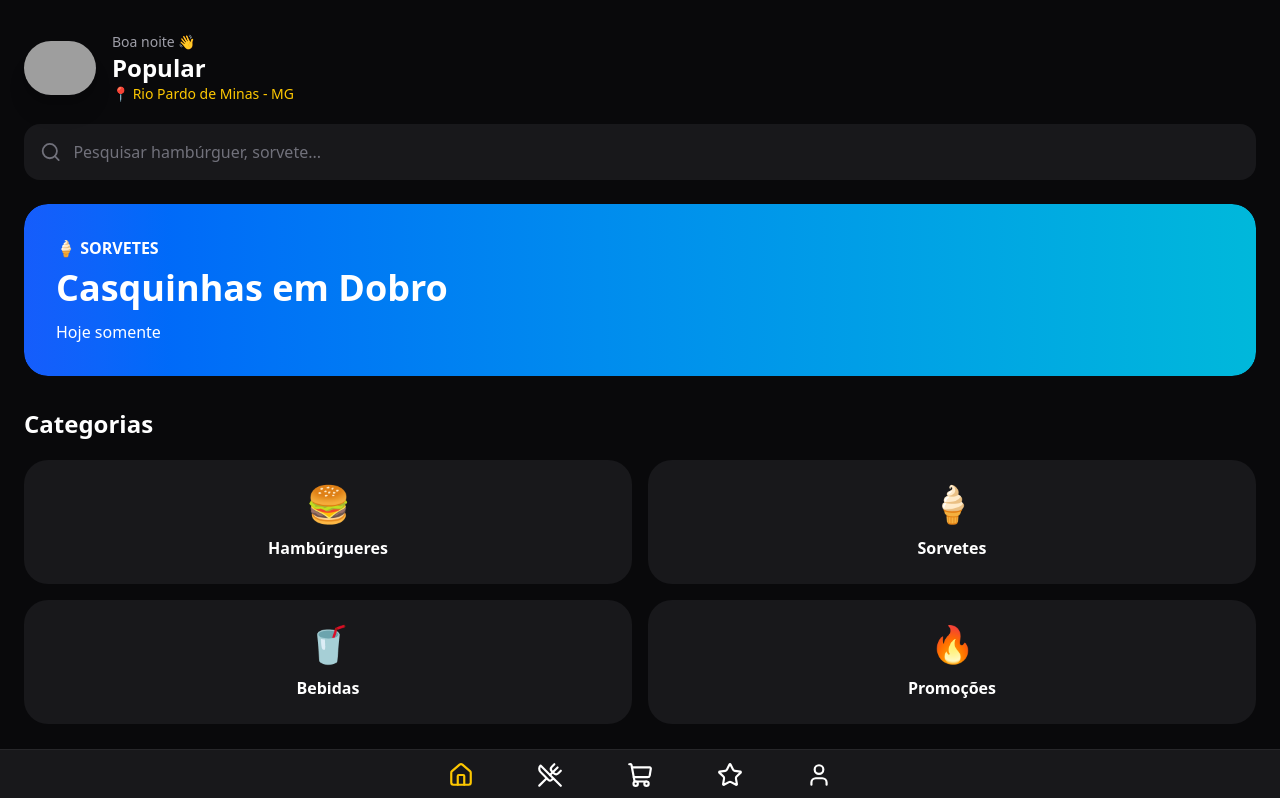
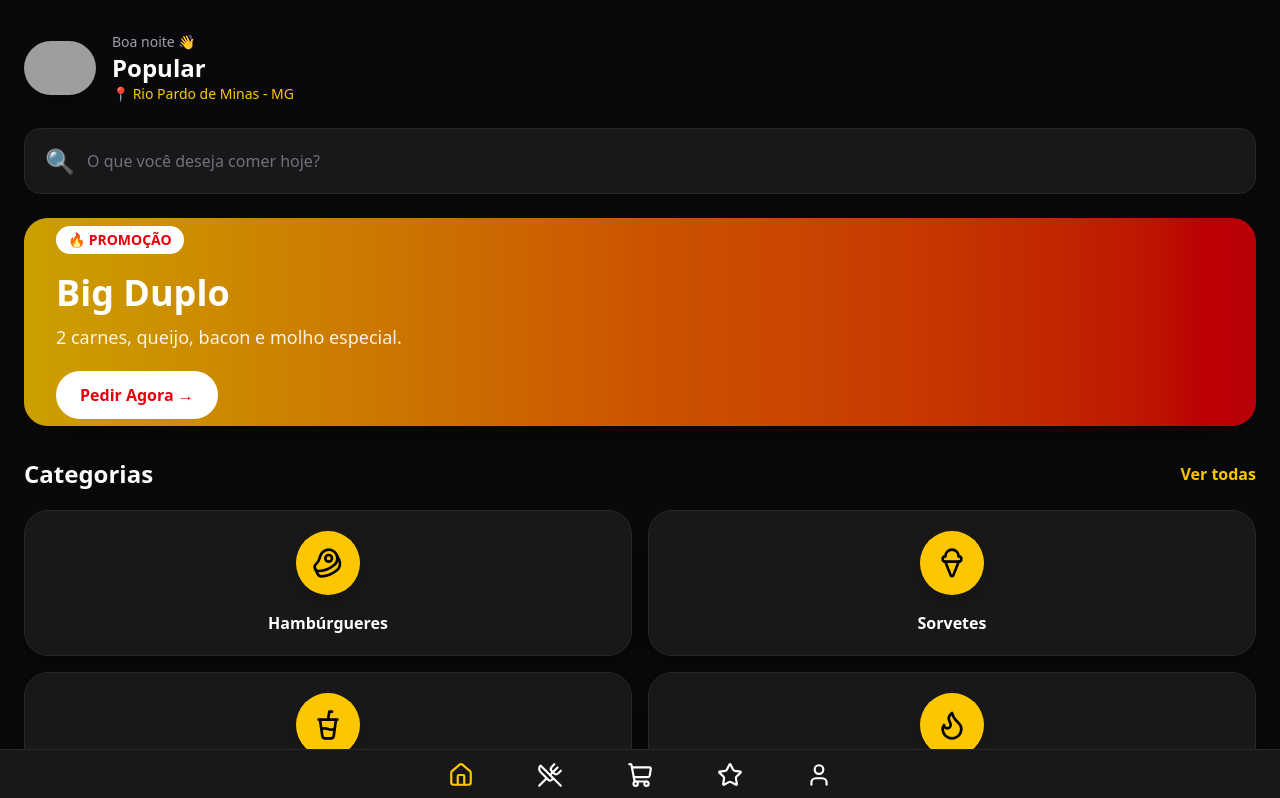
Before and after one commit to UniversalKnowledgeEcosystem/popular-app, a Next.js app: page / in a window 1280 px wide. Shown: the top 798 px of the page. Built offline with nearby package versions, Linux system fonts and the light colour scheme; grey boxes are pictures that could not be loaded.

Commit message:
Corrige pagina inicial popular

```diff
--- a/app/components/Banner.tsx
+++ b/app/components/Banner.tsx
@@ -1,45 +1,29 @@
-"use client";
-
-import { Swiper, SwiperSlide } from "swiper/react";
-import { Autoplay } from "swiper/modules";
-
-import "swiper/css";
-
 export default function Banner() {
   return (
-    <Swiper
-      modules={[Autoplay]}
-      autoplay={{ delay: 3500 }}
-      loop
-      className="rounded-3xl"
-    >
-      <SwiperSlide>
-        <div className="bg-gradient-to-r from-yellow-400 to-orange-500 rounded-3xl p-8">
-          <p className="font-bold">🍔 COMBO DA SEMANA</p>
+    <div className="relative overflow-hidden rounded-3xl h-52 bg-gradient-to-r from-yellow-400 via-orange-500 to-red-600 shadow-2xl">
 
-          <h2 className="text-4xl font-black mt-2">
-            X-Burger + Batata + Refri
-          </h2>
+      <div className="absolute inset-0 bg-black/20" />
 
-          <p className="mt-3">
-            Apenas R$ 29,90
-          </p>
-        </div>
-      </SwiperSlide>
+      <div className="relative z-10 h-full flex flex-col justify-center px-8">
 
-      <SwiperSlide>
-        <div className="bg-gradient-to-r from-blue-600 to-cyan-500 rounded-3xl p-8">
-          <p className="font-bold">🍦 SORVETES</p>
+        <span className="bg-white text-red-600 font-black px-3 py-1 rounded-full w-fit text-sm">
+          🔥 PROMOÇÃO
+        </span>
 
-          <h2 className="text-4xl font-black mt-2">
-            Casquinhas em Dobro
-          </h2>
+        <h2 className="text-4xl font-black text-white mt-4 leading-tight">
+          Big Duplo
+        </h2>
 
-          <p className="mt-3">
-            Hoje somente
-          </p>
-        </div>
-      </SwiperSlide>
-    </Swiper>
+        <p className="text-white/90 mt-2 text-lg">
+          2 carnes, queijo, bacon e molho especial.
+        </p>
+
+        <button className="mt-5 bg-white text-red-600 font-black px-6 py-3 rounded-full w-fit hover:scale-105 transition">
+          Pedir Agora →
+        </button>
+
+      </div>
+
+    </div>
   );
 }
--- a/app/components/Categories.tsx
+++ b/app/components/Categories.tsx
@@ -1,15 +1,28 @@
 import CategoryCard from "./CategoryCard";
+import { categories } from "../../data/categories";
 
 export default function Categories() {
   return (
     <section className="px-6 mt-8">
-      <h2 className="text-2xl font-bold mb-5">Categorias</h2>
+      <div className="flex items-center justify-between mb-5">
+        <h2 className="text-2xl font-black">
+          Categorias
+        </h2>
+
+        <button className="text-yellow-400 font-bold">
+          Ver todas
+        </button>
+      </div>
 
       <div className="grid grid-cols-2 gap-4">
-        <CategoryCard titulo="Hambúrgueres" emoji="🍔" href="/cardapio" />
-        <CategoryCard titulo="Sorvetes" emoji="🍦" href="/sorvetes" />
-        <CategoryCard titulo="Bebidas" emoji="🥤" href="/bebidas" />
-        <CategoryCard titulo="Promoções" emoji="🔥" href="/promocoes" />
+        {categories.map((category) => (
+          <CategoryCard
+            key={category.id}
+            titulo={category.titulo}
+            emoji={category.emoji}
+            href={category.href}
+          />
+        ))}
       </div>
     </section>
   );
--- a/app/components/CategoryCard.tsx
+++ b/app/components/CategoryCard.tsx
@@ -1,3 +1,11 @@
+import Link from "next/link";
+import {
+  Beef,
+  IceCreamCone,
+  CupSoda,
+  Flame,
+} from "lucide-react";
+
 type Props = {
   titulo: string;
   emoji: string;
@@ -6,16 +14,37 @@ type Props = {
 
 export default function CategoryCard({
   titulo,
-  emoji,
   href,
 }: Props) {
+
+  function Icon() {
+    switch (titulo) {
+      case "Hambúrgueres":
+        return <Beef size={32} />;
+
+      case "Sorvetes":
+        return <IceCreamCone size={32} />;
+
+      case "Bebidas":
+        return <CupSoda size={32} />;
+
+      default:
+        return <Flame size={32} />;
+    }
+  }
+
   return (
-    <a
+    <Link
       href={href}
-      className="bg-zinc-900 rounded-3xl p-6 text-center hover:bg-zinc-800 transition active:scale-95"
+      className="bg-zinc-900 border border-zinc-800 rounded-3xl p-5 flex flex-col items-center justify-center shadow-xl hover:scale-105 transition"
     >
-      <div className="text-4xl">{emoji}</div>
-      <h3 className="mt-3 font-bold text-white">{titulo}</h3>
-    </a>
+      <div className="w-16 h-16 rounded-full bg-yellow-400 flex items-center justify-center text-black shadow-lg">
+        <Icon />
+      </div>
+
+      <h3 className="mt-4 font-bold text-center">
+        {titulo}
+      </h3>
+    </Link>
   );
 }
--- a/app/components/ProductCard.tsx
+++ b/app/components/ProductCard.tsx
@@ -5,30 +5,61 @@ type Props = {
   imagem: string;
 };
 
-export default function ProductCard({ nome, descricao, preco, imagem }: Props) {
+export default function ProductCard({
+  nome,
+  descricao,
+  preco,
+  imagem,
+}: Props) {
   return (
-    <div className="bg-zinc-900 rounded-3xl overflow-hidden shadow-xl border border-zinc-800">
+    <div className="bg-zinc-900 rounded-3xl overflow-hidden border border-zinc-800 shadow-xl hover:scale-[1.02] transition-all duration-300">
+
       <div className="relative">
-        <img src={imagem} alt={nome} className="w-full h-56 object-cover" />
+        <img
+          src={imagem}
+          alt={nome}
+          className="w-full h-56 object-cover"
+        />
 
-        <div className="absolute top-4 left-4 bg-black/70 text-yellow-400 px-3 py-1 rounded-full text-sm font-bold">
+        <span className="absolute top-3 left-3 bg-red-600 text-white px-3 py-1 rounded-full text-xs font-bold">
+          MAIS VENDIDO
+        </span>
+
+        <span className="absolute top-3 right-3 bg-black/70 text-yellow-400 px-3 py-1 rounded-full text-sm font-bold">
           ⭐ 4.9
-        </div>
+        </span>
       </div>
 
       <div className="p-5">
-        <h2 className="text-2xl font-black text-white">{nome}</h2>
 
-        <p className="text-zinc-400 mt-2 leading-6">{descricao}</p>
+        <h2 className="text-2xl font-black">
+          {nome}
+        </h2>
 
-        <div className="flex justify-between items-center mt-6">
-          <span className="text-yellow-400 text-3xl font-black">{preco}</span>
+        <p className="text-zinc-400 mt-2">
+          {descricao}
+        </p>
 
-          <button className="bg-yellow-400 hover:bg-yellow-300 text-black w-12 h-12 rounded-full font-black text-2xl transition active:scale-95">
+        <div className="flex items-center justify-between mt-6">
+
+          <div>
+            <p className="text-zinc-500 text-sm">
+              A partir de
+            </p>
+
+            <p className="text-yellow-400 text-3xl font-black">
+              {preco}
+            </p>
+          </div>
+
+          <button className="bg-yellow-400 text-black w-14 h-14 rounded-full text-3xl font-black hover:scale-110 transition">
             +
           </button>
+
         </div>
+
       </div>
+
     </div>
   );
 }
--- a/app/components/SearchBar.tsx
+++ b/app/components/SearchBar.tsx
@@ -1,16 +1,14 @@
-import { Search } from "lucide-react";
-
 export default function SearchBar() {
   return (
-    <div className="px-6 mt-5">
-      <div className="flex items-center bg-zinc-900 rounded-2xl px-4 py-4">
+    <div className="px-6 mt-6">
+      <div className="flex items-center bg-zinc-900 rounded-2xl px-5 py-4 border border-zinc-800 shadow-lg">
 
-        <Search className="text-zinc-500" size={22} />
+        <span className="text-2xl mr-3">🔍</span>
 
         <input
           type="text"
-          placeholder="Pesquisar hambúrguer, sorvete..."
-          className="bg-transparent ml-3 w-full outline-none text-white placeholder:text-zinc-500"
+          placeholder="O que você deseja comer hoje?"
+          className="bg-transparent outline-none w-full text-white placeholder:text-zinc-500"
         />
 
       </div>
--- /dev/null
+++ b/app/context/CartContext.tsx
@@ -0,0 +1,104 @@
+"use client";
+
+import { createContext, useContext, useMemo, useState } from "react";
+
+export type CartItem = {
+  id: number;
+  nome: string;
+  preco: number;
+  imagem: string;
+  quantidade: number;
+};
+
+type CartContextType = {
+  items: CartItem[];
+  total: number;
+  addItem: (item: Omit<CartItem, "quantidade">) => void;
+  removeItem: (id: number) => void;
+  increase: (id: number) => void;
+  decrease: (id: number) => void;
+};
+
+const CartContext = createContext<CartContextType | null>(null);
+
+export function CartProvider({
+  children,
+}: {
+  children: React.ReactNode;
+}) {
+  const [items, setItems] = useState<CartItem[]>([]);
+
+  function addItem(item: Omit<CartItem, "quantidade">) {
+    setItems((prev) => {
+      const existe = prev.find((p) => p.id === item.id);
+
+      if (existe) {
+        return prev.map((p) =>
+          p.id === item.id
+            ? { ...p, quantidade: p.quantidade + 1 }
+            : p
+        );
+      }
+
+      return [...prev, { ...item, quantidade: 1 }];
+    });
+  }
+
+  function increase(id: number) {
+    setItems((prev) =>
+      prev.map((p) =>
+        p.id === id
+          ? { ...p, quantidade: p.quantidade + 1 }
+          : p
+      )
+    );
+  }
+
+  function decrease(id: number) {
+    setItems((prev) =>
+      prev
+        .map((p) =>
+          p.id === id
+            ? { ...p, quantidade: p.quantidade - 1 }
+            : p
+        )
+        .filter((p) => p.quantidade > 0)
+    );
+  }
+
+  function removeItem(id: number) {
+    setItems((prev) => prev.filter((p) => p.id !== id));
+  }
+
+  const total = useMemo(() => {
+    return items.reduce(
+      (acc, item) => acc + item.preco * item.quantidade,
+      0
+    );
+  }, [items]);
+
+  return (
+    <CartContext.Provider
+      value={{
+        items,
+        total,
+        addItem,
+        removeItem,
+        increase,
+        decrease,
+      }}
+    >
+      {children}
+    </CartContext.Provider>
+  );
+}
+
+export function useCart() {
+  const context = useContext(CartContext);
+
+  if (!context) {
+    throw new Error("useCart deve ser usado dentro do CartProvider");
+  }
+
+  return context;
+}
--- a/app/layout.tsx
+++ b/app/layout.tsx
@@ -1,7 +1,9 @@
-import BottomNavigation from "./components/BottomNavigation";
 import type { Metadata } from "next";
 import { Geist, Geist_Mono } from "next/font/google";
 import "./globals.css";
+
+import BottomNavigation from "./components/BottomNavigation";
+import { CartProvider } from "./context/CartContext";
 
 const geistSans = Geist({
   variable: "--font-geist-sans",
@@ -14,8 +16,8 @@ const geistMono = Geist_Mono({
 });
 
 export const metadata: Metadata = {
-  title: "Create Next App",
-  description: "Generated by create next app",
+  title: "Popular Hamburgueria",
+  description: "Aplicativo Oficial da Popular",
 };
 
 export default function RootLayout({
@@ -25,11 +27,14 @@ export default function RootLayout({
 }>) {
   return (
     <html
-      lang="en"
+      lang="pt-BR"
       className={`${geistSans.variable} ${geistMono.variable} h-full antialiased`}
     >
-      <body className="min-h-full flex flex-col">{children}
-       <BottomNavigation />
+      <body className="min-h-full bg-zinc-950 text-white">
+        <CartProvider>
+          {children}
+          <BottomNavigation />
+        </CartProvider>
       </body>
     </html>
   );
```
